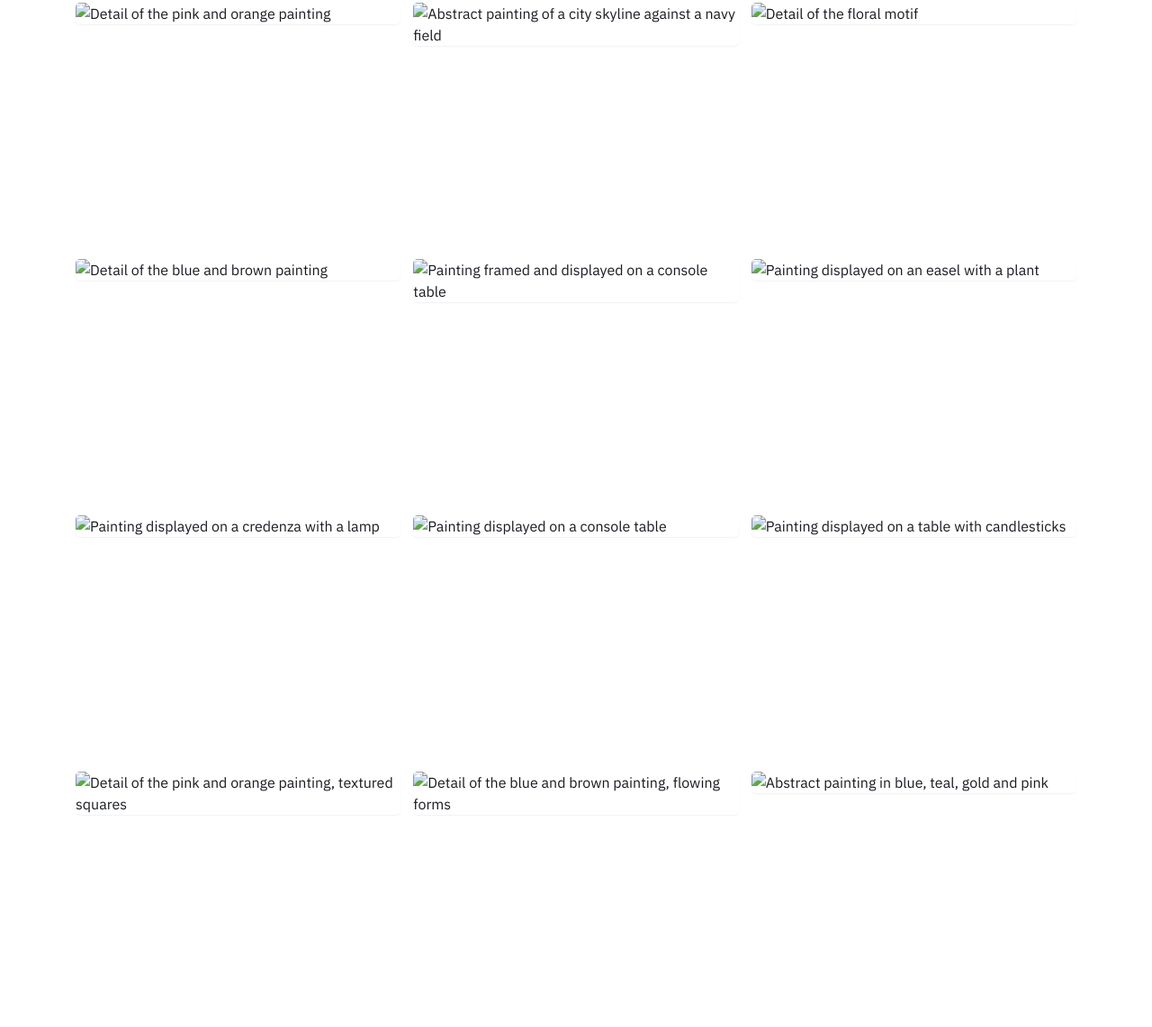
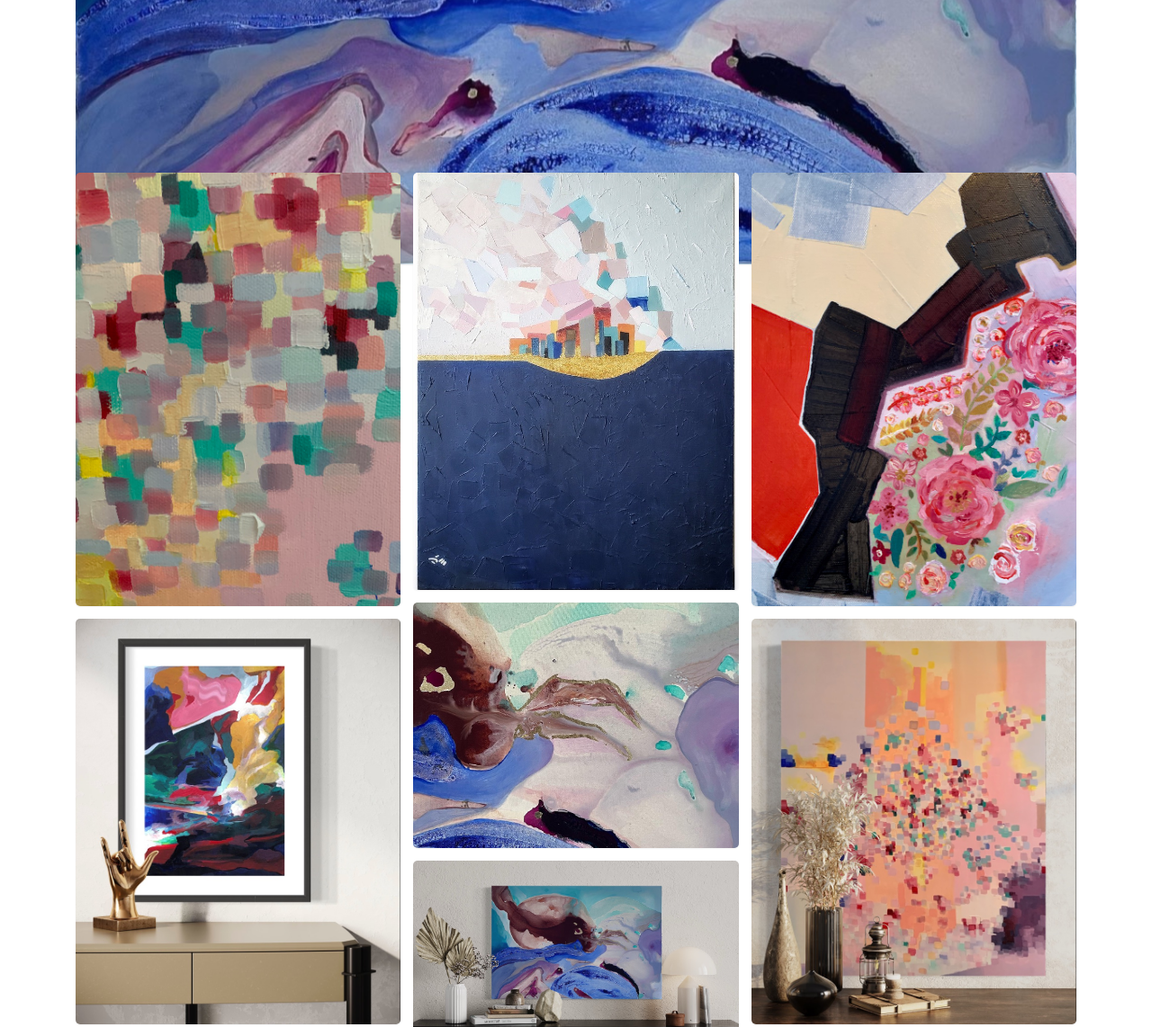
Before and after one commit to samirasamadi/samirasamadi.github.io, a plain HTML site: page paintings.html in a window 1280 px wide. Shown: the part 1115-2257 px from the top of the page at 90% size. Drawn offline with Linux system fonts and the light colour scheme.

Commit message:
Add files via upload

```diff
--- a/paintings.html
+++ b/paintings.html
@@ -147,22 +147,22 @@
   <h1>Paintings</h1>
 
   <div class="stream" id="stream">
-    <figure data-row="1" data-group="0" data-idx="0"><img src="images/paintings/01-alt-1.jpg" alt="Painting held against a tiled wall"></figure>
-    <figure data-row="1" data-group="1" data-idx="0"><img src="images/paintings/02-hero.jpg" alt="Abstract painting in pink and orange pointillist squares"></figure>
-    <figure data-row="1" data-group="2" data-idx="0"><img src="images/paintings/03-hero.jpg" alt="Abstract painting with red, black and a floral motif"></figure>
-    <figure class="featured" data-group="4" data-idx="0"><img src="images/paintings/05-hero.jpg" alt="Abstract painting in blue, purple and brown, fluid forms"></figure>
-    <figure data-group="1" data-idx="1"><img src="images/paintings/02-detail-1.jpg" alt="Detail of the pink and orange painting"></figure>
-    <figure data-group="3" data-idx="0"><img src="images/paintings/04-hero.jpg" alt="Abstract painting of a city skyline against a navy field"></figure>
-    <figure data-group="2" data-idx="1"><img src="images/paintings/03-detail-1.jpg" alt="Detail of the floral motif"></figure>
-    <figure data-group="4" data-idx="1"><img src="images/paintings/05-detail-1.jpg" alt="Detail of the blue and brown painting"></figure>
-    <figure data-group="0" data-idx="2"><img src="images/paintings/01-alt-2.jpg" alt="Painting framed and displayed on a console table"></figure>
-    <figure data-group="1" data-idx="2"><img src="images/paintings/02-alt-1.jpg" alt="Painting displayed on an easel with a plant"></figure>
-    <figure data-group="4" data-idx="2"><img src="images/paintings/05-alt-1.jpg" alt="Painting displayed on a credenza with a lamp"></figure>
-    <figure data-group="2" data-idx="2"><img src="images/paintings/03-alt-1.jpg" alt="Painting displayed on a console table"></figure>
-    <figure data-group="3" data-idx="1"><img src="images/paintings/04-alt-1.jpg" alt="Painting displayed on a table with candlesticks"></figure>
-    <figure data-group="1" data-idx="3"><img src="images/paintings/02-detail-2.jpg" alt="Detail of the pink and orange painting, textured squares"></figure>
-    <figure data-group="4" data-idx="3"><img src="images/paintings/05-detail-2.jpg" alt="Detail of the blue and brown painting, flowing forms"></figure>
-    <figure data-group="0" data-idx="1"><img src="images/paintings/01-hero.jpg" alt="Abstract painting in blue, teal, gold and pink"></figure>
+    <figure data-row="1" data-group="0" data-idx="0"><img src="01-alt-1.jpg" alt="Painting held against a tiled wall"></figure>
+    <figure data-row="1" data-group="1" data-idx="0"><img src="02-hero.jpg" alt="Abstract painting in pink and orange pointillist squares"></figure>
+    <figure data-row="1" data-group="2" data-idx="0"><img src="03-hero.jpg" alt="Abstract painting with red, black and a floral motif"></figure>
+    <figure class="featured" data-group="4" data-idx="0"><img src="05-hero.jpg" alt="Abstract painting in blue, purple and brown, fluid forms"></figure>
+    <figure data-group="1" data-idx="1"><img src="02-detail-1.jpg" alt="Detail of the pink and orange painting"></figure>
+    <figure data-group="3" data-idx="0"><img src="04-hero.jpg" alt="Abstract painting of a city skyline against a navy field"></figure>
+    <figure data-group="2" data-idx="1"><img src="03-detail-1.jpg" alt="Detail of the floral motif"></figure>
+    <figure data-group="4" data-idx="1"><img src="05-detail-1.jpg" alt="Detail of the blue and brown painting"></figure>
+    <figure data-group="0" data-idx="2"><img src="01-alt-2.jpg" alt="Painting framed and displayed on a console table"></figure>
+    <figure data-group="1" data-idx="2"><img src="02-alt-1.jpg" alt="Painting displayed on an easel with a plant"></figure>
+    <figure data-group="4" data-idx="2"><img src="05-alt-1.jpg" alt="Painting displayed on a credenza with a lamp"></figure>
+    <figure data-group="2" data-idx="2"><img src="03-alt-1.jpg" alt="Painting displayed on a console table"></figure>
+    <figure data-group="3" data-idx="1"><img src="04-alt-1.jpg" alt="Painting displayed on a table with candlesticks"></figure>
+    <figure data-group="1" data-idx="3"><img src="02-detail-2.jpg" alt="Detail of the pink and orange painting, textured squares"></figure>
+    <figure data-group="4" data-idx="3"><img src="05-detail-2.jpg" alt="Detail of the blue and brown painting, flowing forms"></figure>
+    <figure data-group="0" data-idx="1"><img src="01-hero.jpg" alt="Abstract painting in blue, teal, gold and pink"></figure>
   </div>
 
   <footer>samirasamadi.org</footer>
```
